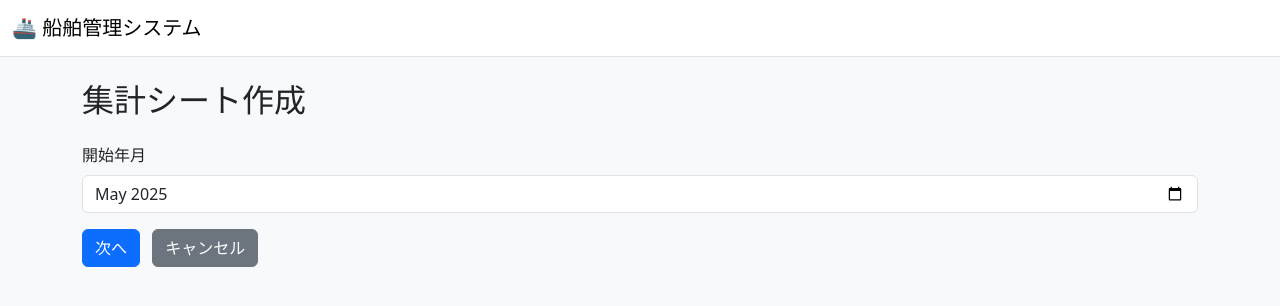
After one commit to ryota-suzuki-sampo/flask-demo-app, a Flask app: page /aggregate_start in a window 1280 px wide. The commit adds this page. Shown: the top 306 px of the page. Run offline with Flask 3, Linux system fonts and the light colour scheme; the visitor is signed in with stand-in values (Sample User, id 1); some libraries are stand-ins or nearby versions.

Commit message:
Sum Sheet Support

```diff
--- a/app/main.py
+++ b/app/main.py
@@ -322,6 +322,28 @@ def change_password():
 
     return render_template("change_password.html")
 
+@app.route('/aggregate_start', methods=['GET'])
+@login_required
+def aggregate_start():
+    # 当月を渡す
+    now = datetime.now()
+    return render_template('aggregate_start.html', now=now)
+
+@app.route('/aggregate_confirm', methods=['GET'])
+@login_required
+def aggregate_confirm():
+    # ユーザーが選択した年月を取得
+    start_month = request.args.get('start_month')  # 例: "2025-05"
+    if not start_month:
+        return redirect(url_for('aggregate_start'))
+
+    # TODO: 次の画面で ship_ids を hidden で渡すか、localStorage から取得して
+    # 集計条件画面 (/export_aggregated_excel) にリダイレクトさせる実装を行います。
+    return render_template(
+        'aggregate_confirm.html',
+        start_month=start_month
+    )
+
 if __name__ == "__main__":
     print("Starting app on port 5000...")
     app.run(host="0.0.0.0", port=5000)
--- /dev/null
+++ b/app/templates/aggregate_start.html
@@ -0,0 +1,37 @@
+<!DOCTYPE html>
+<html lang="ja">
+<head>
+  <meta charset="UTF-8">
+  <title>集計シート作成 – 開始年月選択</title>
+  <link href="https://cdn.jsdelivr.net/npm/bootstrap@5.3.3/dist/css/bootstrap.min.css" rel="stylesheet">
+</head>
+<body class="bg-light">
+<nav class="navbar navbar-light bg-white border-bottom mb-4">
+  <div class="container-fluid">
+    <span class="navbar-brand">🚢 船舶管理システム</span>
+  </div>
+</nav>
+
+<div class="container">
+  <h2 class="mb-4">集計シート作成</h2>
+
+  <form method="get" action="/aggregate_confirm">
+    <div class="mb-3">
+      <label for="start_month" class="form-label">開始年月</label>
+      <!-- 当月をデフォルトに設定 -->
+      <input
+        type="month"
+        class="form-control"
+        id="start_month"
+        name="start_month"
+        value="{{ now.strftime('%Y-%m') }}"
+        required
+      >
+    </div>
+
+    <button type="submit" class="btn btn-primary">次へ</button>
+    <a href="/ships" class="btn btn-secondary ms-2">キャンセル</a>
+  </form>
+</div>
+</body>
+</html>
```
Also changed, not shown: app/templates/ships.html (+9 -0 lines).
